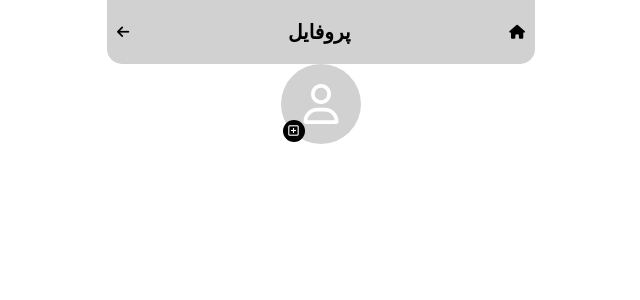
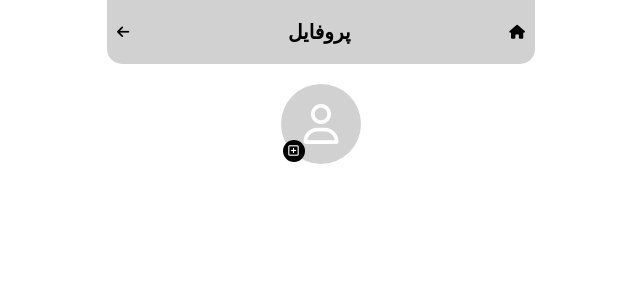
Before and after one commit to abolfazl-jmd/mabna-task, a React (Create React App) app: page / in a window 1280 px wide. Shown: the top 300 px of the page, without its empty margins (319-959 px from the left). Built offline with nearby package versions, Linux system fonts and the light colour scheme.

Commit message:
add container styles to the layout component

```diff
--- a/src/Layout/Layout.js
+++ b/src/Layout/Layout.js
@@ -1,10 +1,11 @@
 import Headers from "../Components/header-component/Headers";
+import styles from "./Layout.module.css";
 
 const Layout = ({ children }) => {
   return (
     <>
       <Headers />
-      {children}
+      <div class={`${styles.container}`}>{children}</div>
     </>
   );
 };
--- /dev/null
+++ b/src/Layout/Layout.module.css
@@ -0,0 +1,8 @@
+.container {
+  margin: 1rem 0;
+  padding: 1rem;
+  display: flex;
+  flex-direction: column;
+  align-items: center;
+  gap: 1rem;
+}
```
